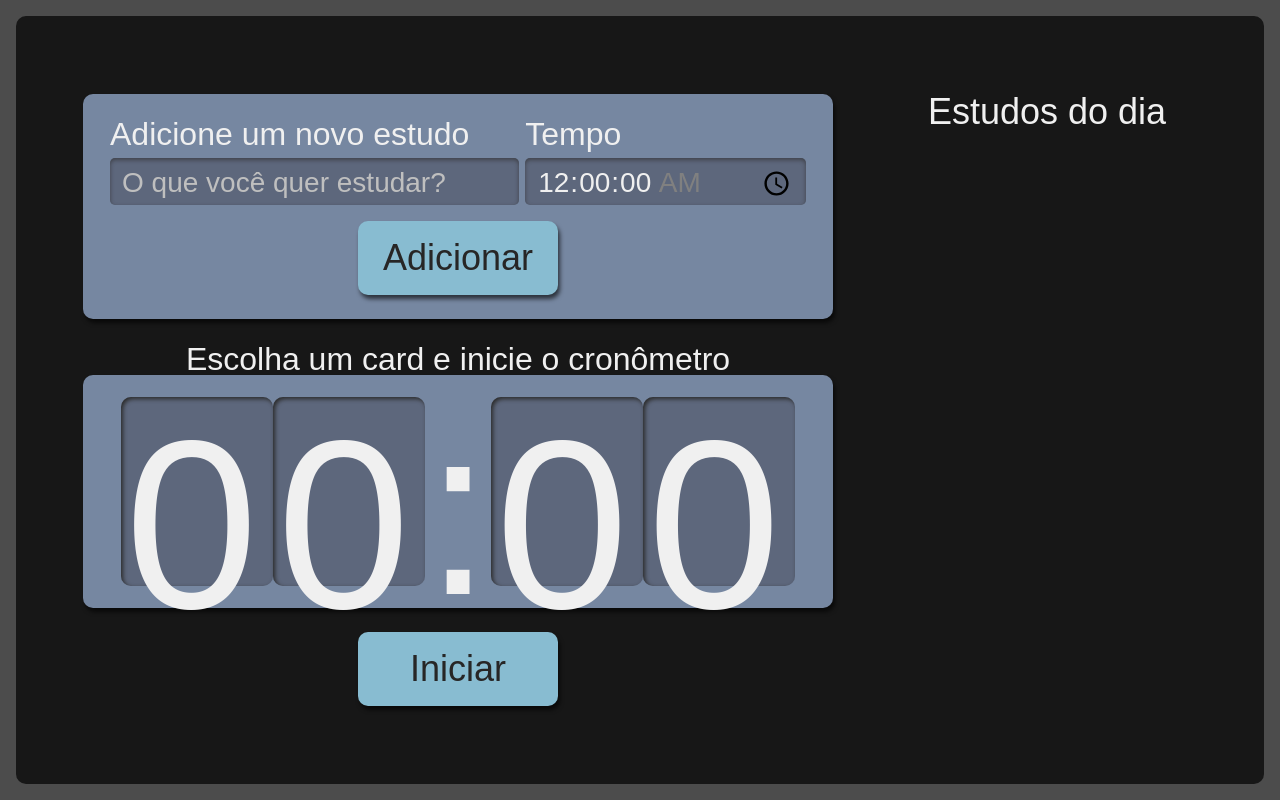
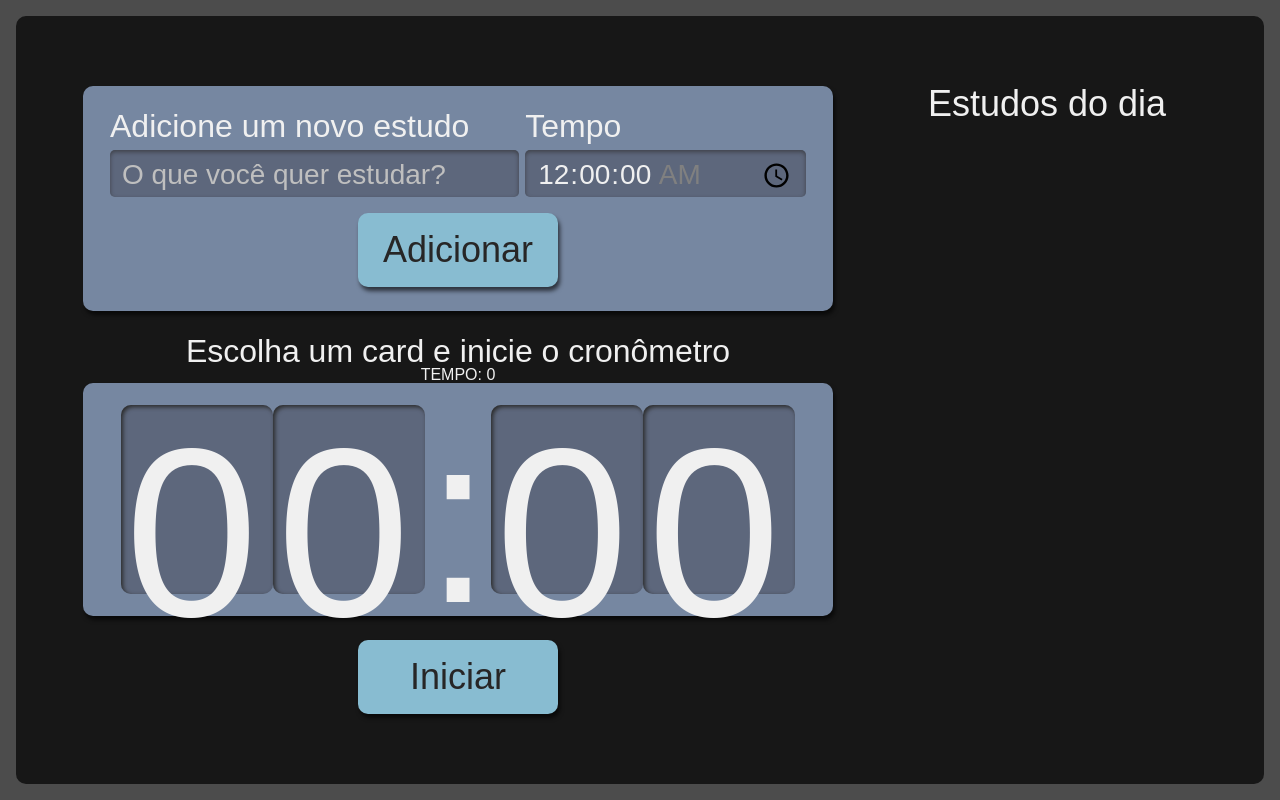
Before and after one commit to guibalsi1/alura-studies, a React (Create React App) app: page / in a window 1280 px wide. Built offline with nearby package versions, Linux system fonts and the light colour scheme.

Commit message:
Aula 06(Selecionando um item)

```diff
--- /dev/null
+++ b/src/common/utils/time.ts
@@ -0,0 +1,6 @@
+export function timeInSeconds(time: string): number {
+    const [hours = '0', minutes = '0', seconds = '0'] = time.split(':');
+
+    const totalSeconds = Number(hours) * 3600 + Number(minutes) * 60 + Number(seconds);
+    return totalSeconds;
+}
--- a/src/components/CountDown/index.tsx
+++ b/src/components/CountDown/index.tsx
@@ -1,12 +1,21 @@
+import { useState } from "react";
+import { ITask } from "../../types/tasks";
 import Button from "../Button";
 import Clock from "./Clock";
 import style from "./CountDown.module.scss";
+import { timeInSeconds } from "../../common/utils/time";
+
+interface CountDownProps {
+    selected: ITask | undefined;
+}
 
 
-export default function CountDown() {
+export default function CountDown({ selected }: CountDownProps) {
+    const [time, setTime] = useState<number>(timeInSeconds(selected?.time || '00:00'));
     return (
         <div className={style.countdown}>
             <p className={style.title}>Escolha um card e inicie o cronômetro</p>
+            TEMPO: {time}
             <div className={style.clockWrapper}>
                <Clock />
             </div>
--- /dev/null
+++ b/src/components/List/Item/Item.module.scss
@@ -0,0 +1,45 @@
+  .item {
+    background-color: #4D4D4D;
+    border-radius: 8px;
+    box-shadow: 2px 4px 4px #0000009F;
+    padding: 12px;
+    margin-bottom: 8px;
+    position: relative;
+    cursor: pointer;
+
+    h3 {
+      margin-bottom: 8px;
+      word-break: break-all;
+    }
+
+    span {
+      color: #D0D0D0;
+    }
+
+    @media screen and (min-width:1280px) {
+      font-size: 1.8rem;
+    }
+  }
+
+  .itemSelected {
+    background-color: #292929;
+    box-shadow: 2px 4px 4px #0000009F inset;
+  }
+
+  .itemCompleted {
+    background-color: #566F42;
+    cursor: auto;
+
+    .completed {
+      display: block;
+      background-image: url('../../../assets/img/check-mark.svg');
+      background-repeat: no-repeat;
+      background-size: 38px 38px;
+      position: absolute;
+      top: 50%;
+      right: 12px;
+      transform: translateY(-50%);
+      width: 42px;
+      height: 43px;
+    }
+  }
--- a/src/components/List/Item/index.tsx
+++ b/src/components/List/Item/index.tsx
@@ -1,9 +1,13 @@
 import { ITask } from '../../../types/tasks'
-import style from '../List.module.scss'
+import style from './Item.module.scss'
 
-export default function Item({ task, time, selected, completed, id }: ITask) {
+interface Props extends ITask {
+    selectTask: (selectTask: ITask) => void;
+}
+
+export default function Item({ task, time, selected, completed, id, selectTask }: Props) {
     return (
-    <li className={style.item}>
+    <li className={`${style.item} ${selected ? style.itemSelected : ''}`} onClick={() => selectTask({task, time, selected, completed, id})}>
         <h3>{task}</h3>
         <span>{time}</span>
     </li>
--- a/src/components/List/List.module.scss
+++ b/src/components/List/List.module.scss
@@ -27,49 +27,3 @@
       }
     }
   }
-
-  .item {
-    background-color: #4D4D4D;
-    border-radius: 8px;
-    box-shadow: 2px 4px 4px #0000009F;
-    padding: 12px;
-    margin-bottom: 8px;
-    position: relative;
-    cursor: pointer;
-
-    h3 {
-      margin-bottom: 8px;
-      word-break: break-all;
-    }
-
-    span {
-      color: #D0D0D0;
-    }
-
-    @media screen and (min-width:1280px) {
-      font-size: 1.8rem;
-    }
-  }
-
-  .itemSelected {
-    background-color: #292929;
-    box-shadow: 2px 4px 4px #0000009F inset;
-  }
-
-  .itemCompleted {
-    background-color: #566F42;
-    cursor: auto;
-
-    .completed {
-      display: block;
-      background-image: url('../../assets/img/check-mark.svg');
-      background-repeat: no-repeat;
-      background-size: 38px 38px;
-      position: absolute;
-      top: 50%;
-      right: 12px;
-      transform: translateY(-50%);
-      width: 42px;
-      height: 43px;
-    }
-  }
--- a/src/components/List/index.tsx
+++ b/src/components/List/index.tsx
@@ -2,13 +2,19 @@ import style from "./List.module.scss";
 import Item from "./Item";
 import { ITask } from "../../types/tasks";
 
-function List({tasks}: {tasks: ITask[]}) {
+interface Props {
+    tasks: ITask[];
+    selectTask: (selectedTask: ITask) => void;
+}
+
+function List({ tasks, selectTask }: Props) {
     return (
         <aside className={style.taskList}>
             <h2>Estudos do dia</h2>
             <ul>
-                {tasks.map((item, index) => (
-                    <Item key={index}  {...item}/>
+                {tasks.map((item) => (
+                    <Item
+                    key={item.id} selectTask={selectTask}  {...item}/>
                 ))}
             </ul>
         </aside>
--- a/src/pages/App.tsx
+++ b/src/pages/App.tsx
@@ -6,12 +6,22 @@ import React, { useState } from "react";
 import { ITask } from "../types/tasks";
 
 function App() {
-  const [tasks, setTasks] = useState<ITask[]>([])
+  const [tasks, setTasks] = useState<ITask[]>([]);
+  const [selected, setSelected] = useState<ITask>();
+
+  function selectTask(selectedTask: ITask) {
+    setSelected(selectedTask);
+    setTasks((prevTasks) => prevTasks.map(task => ({
+      ...task,
+      selected: task.id === selectedTask.id ? true : false
+    })))
+  }
+
   return (
     <div className={style.AppStyle}>
       <Forms setTasks = {setTasks}/>
-      <List tasks={tasks}/>
-      <CountDown />
+      <List tasks={tasks} selectTask={selectTask}/>
+      <CountDown selected={selected}/>
     </div>
   );
 }
```
